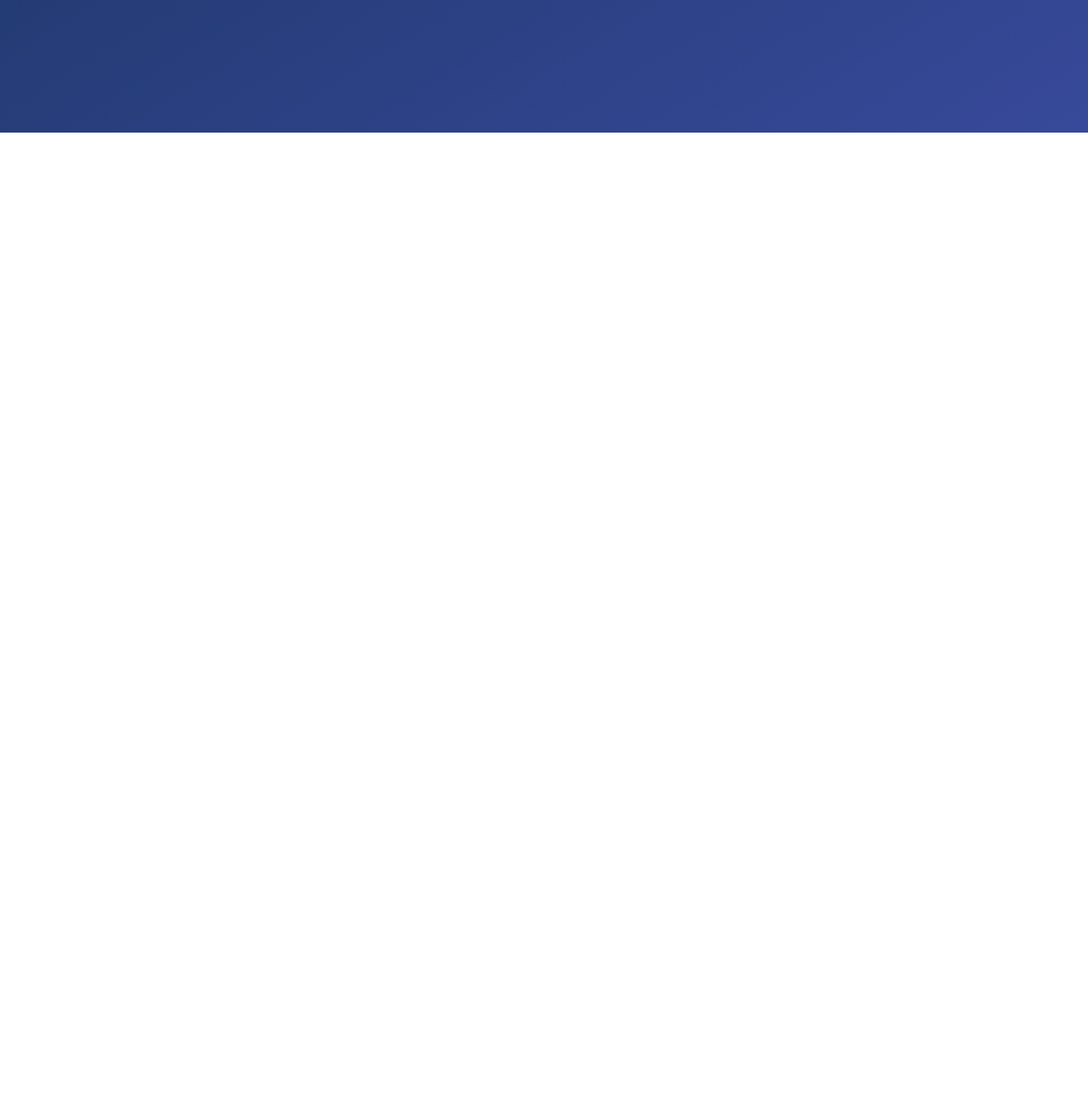
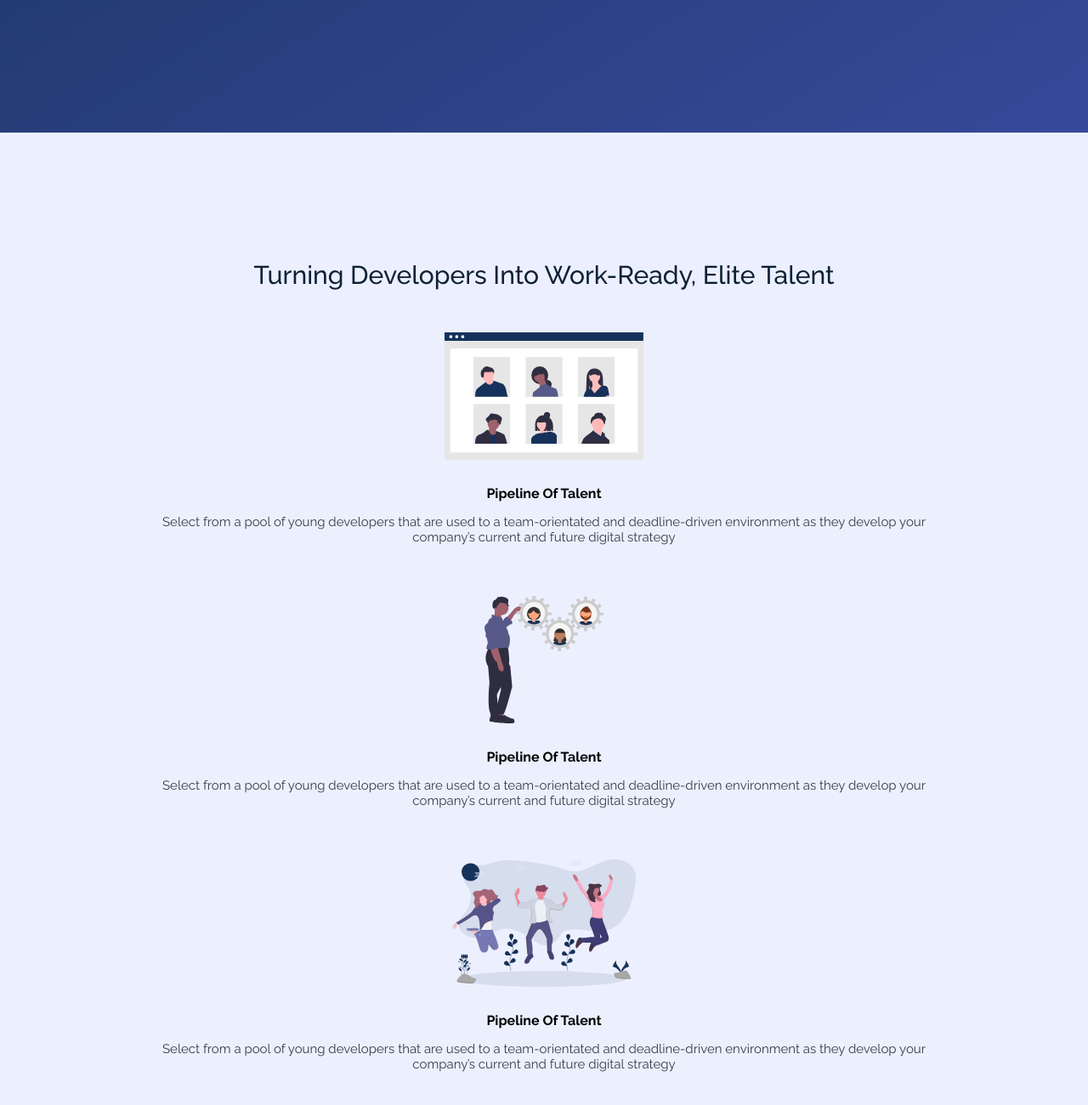
Before and after one commit to LuyandaGitHub/landing-page, a plain HTML site: page index.html in a window 1280 px wide. Shown: the part 644-1944 px from the top of the page at 85% size. Before the commit the page ends 800 px from the top, so only its background shows below. Drawn offline with Linux system fonts and the light colour scheme.

Commit message:
mobile benefits-section complete

```diff
--- a/index.html
+++ b/index.html
@@ -4,8 +4,9 @@
     <title>Zaio</title>
     <meta charset="UTF-8">
     <link rel="stylesheet" href="styles\main.css">
+    <meta name="viewport" content="width=device-width, initial-scale=1.0">
     <link rel="shortcut icon" href="images/favicon.png" type="image/x-icon">
-    <meta name="viewport" content="width=device-width, initial-scale=1.0">
+    <link href="https://fonts.googleapis.com/css2?family=Raleway:wght@200;300;400;500;600;700;800;900&display=swap" rel="stylesheet">
 </head>
 <body>
     <div class="hero-section">
@@ -55,5 +56,50 @@
             </div>
         </div>
     </div>
+    <div class="benefits-section" id="benefits-section">
+        <div class="container">
+            <div class="section-intro">
+                <h2>Turning Developers Into Work-Ready, Elite Talent</h2>
+            </div>
+            <div class="benefits-container">
+                <div class="benefit">
+                    <div class="benefit-img">
+                        <img src="images\pipeline.svg" alt="">
+                    </div>
+                    <div class="benefit-description">
+                        <h3>Pipeline Of Talent</h3>
+                        <p>
+                            Select from a pool of young developers that are used to a team-orientated and deadline-driven
+                            environment as they develop your company’s current and future digital strategy
+                        </p>
+                    </div>
+                </div>
+                <div class="benefit">
+                    <div class="benefit-img">
+                      <img src="images\de-risk.svg" alt="">
+                    </div>
+                    <div class="benefit-description">
+                        <h3>Pipeline Of Talent</h3>
+                        <p>
+                            Select from a pool of young developers that are used to a team-orientated and deadline-driven
+                            environment as they develop your company’s current and future digital strategy
+                        </p>
+                    </div>
+                </div>
+                <div class="benefit">
+                    <div class="benefit-img">
+                        <img src="images\workplace.svg" alt="">
+                    </div>
+                    <div class="benefit-description">
+                        <h3>Pipeline Of Talent</h3>
+                        <p>
+                            Select from a pool of young developers that are used to a team-orientated and deadline-driven
+                            environment as they develop your company’s current and future digital strategy
+                        </p>
+                    </div>
+                </div>
+            </div>
+        </div>
+    </div>
 </body>
 </html>
--- a/styles/main.scss
+++ b/styles/main.scss
@@ -19,25 +19,25 @@
 }
 
 body {
-    font-family: Nunito, sans-serif;
+    font-family: 'Raleway', sans-serif;
 
     .container {
-        width: 90%;
+        width: 75%;
         margin: 0 auto;
         max-width: 1200px;
 
         .section-intro {
             text-align: center;
+            margin-bottom: 50px;
 
             h2 {
+                font-weight: 500;
                 font-size: 30px;
-                font-weight: 800;
                 color: #0f2137;
             }
 
             p {
                 font-size: 14px;
-                font-weight: 700;
                 color: #343d48;
             }
         }
@@ -190,7 +190,7 @@ body {
         .left-content {
             width: 100%;
             height: 100%;
-            padding: 100px 100px 0 0;
+            padding-top: 100px;
             @extend %space-between;
 
             .cta {
@@ -234,3 +234,36 @@ body {
         }
     }
 }
+
+.benefits-section {
+    padding: 150px 0;
+    background: #ecf0fe;
+
+    .benefit {
+        margin-bottom: 60px;
+        text-align: center;
+
+        .benefit-img {
+            height: 150px;
+            margin-bottom: 30px;
+
+            img {
+                height: 100%;
+            }
+        }
+
+        .benefit-description {
+            h3 {
+                font-size: 16px;
+                margin-bottom: 15px;
+            }
+
+            p {
+                font-size: 15px;
+                color: #343d48;
+            }
+        }
+    }
+
+
+}
```
Also changed, not shown: styles/main.css, 1 other file.
